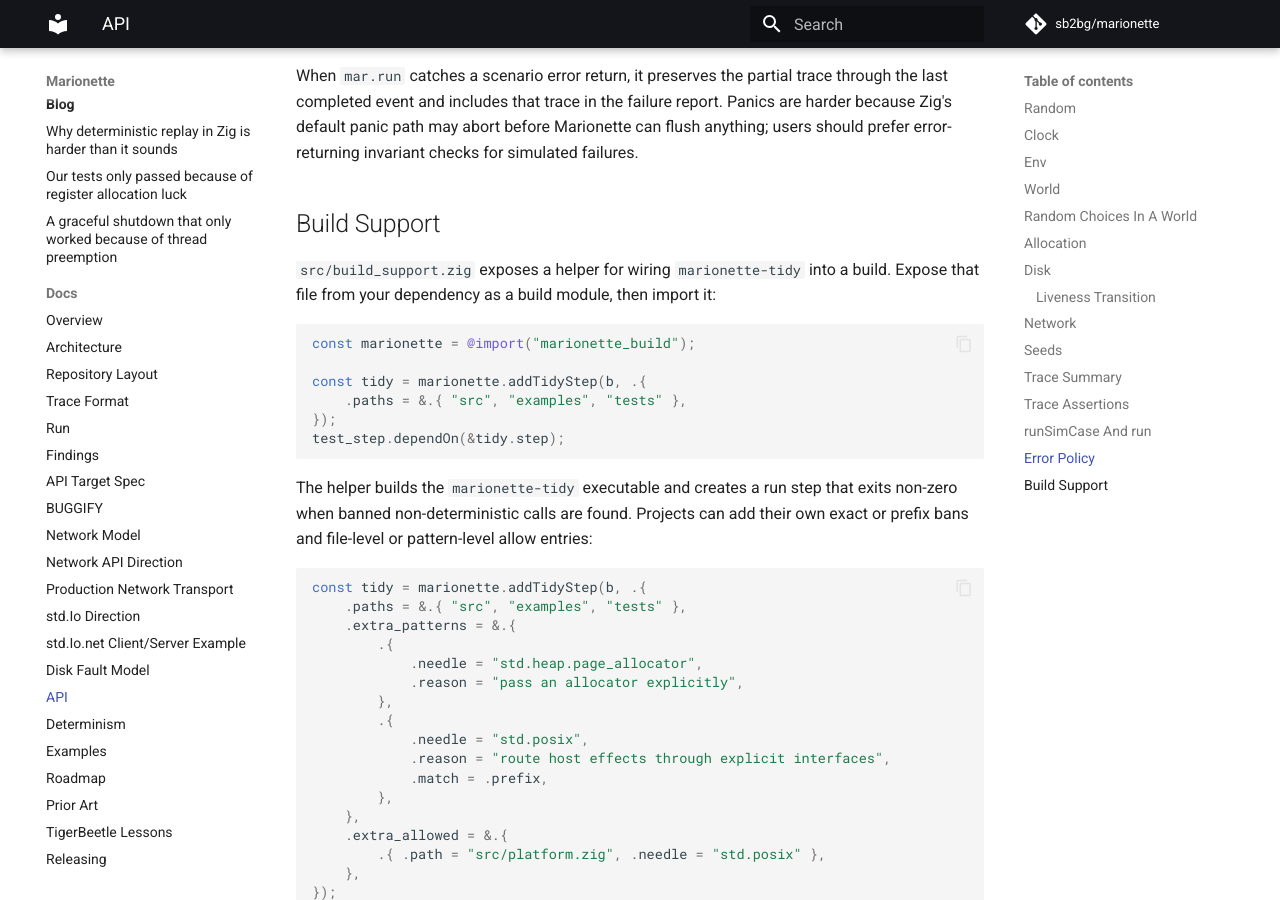
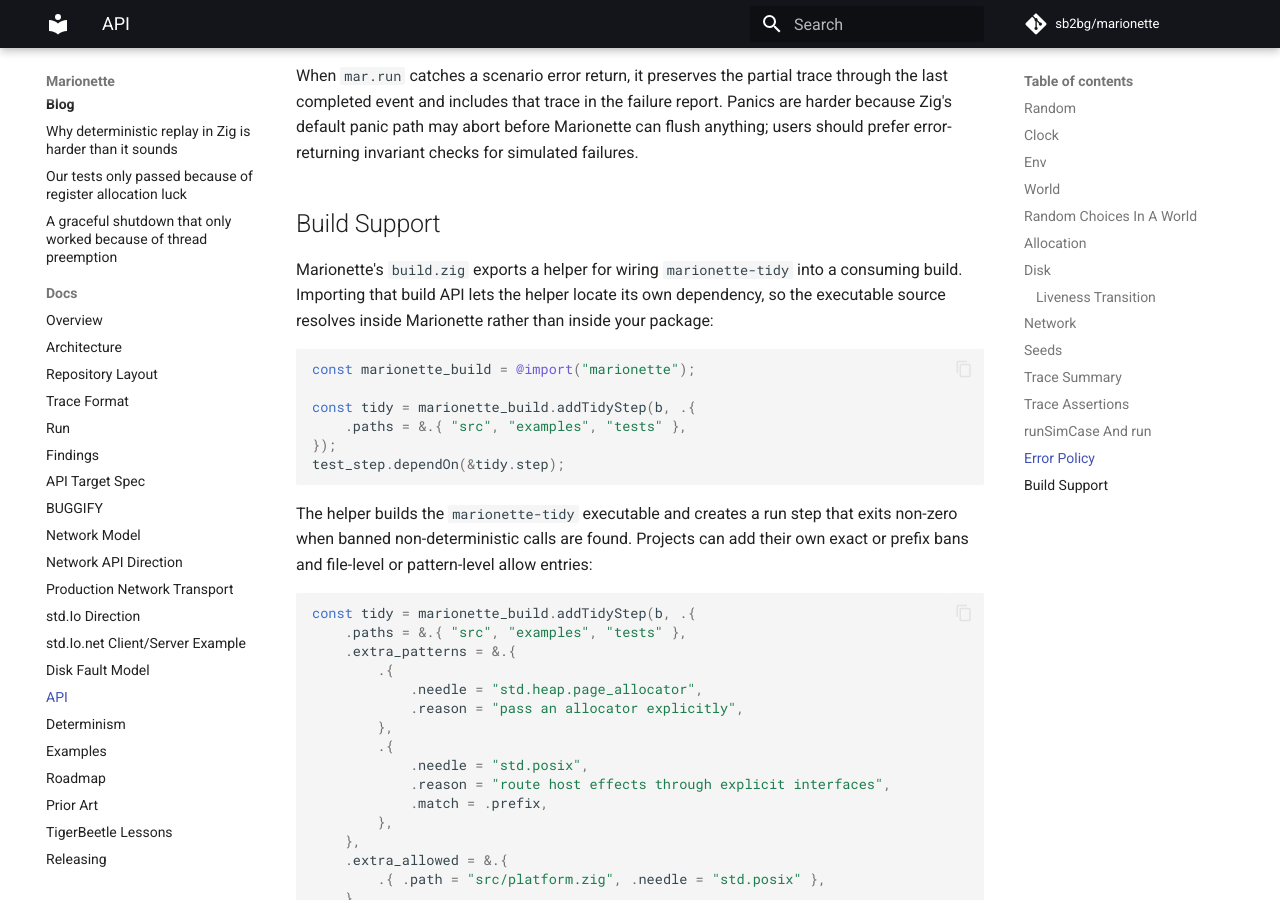
Before and after one commit to sb2bg/marionette, an MkDocs documentation site: the page built from docs/api.md, in a window 1280 px wide and 900 px high, scrolled down 17713 px. Built offline with MkDocs 1.6.1 and Material for MkDocs 9.7.7, drawn with Linux system fonts in a browser that asks for light colours; comment, search, counter and statistics services are not loaded.

Commit message:
Fix tidy helper dependency path

````diff
--- a/docs/api.md
+++ b/docs/api.md
@@ -924,13 +924,15 @@ simulated failures.
 
 ## Build Support
 
-`src/build_support.zig` exposes a helper for wiring `marionette-tidy` into a
-build. Expose that file from your dependency as a build module, then import it:
+Marionette's `build.zig` exports a helper for wiring `marionette-tidy` into a
+consuming build. Importing that build API lets the helper locate its own
+dependency, so the executable source resolves inside Marionette rather than
+inside your package:
 
 ```zig
-const marionette = @import("marionette_build");
+const marionette_build = @import("marionette");
 
-const tidy = marionette.addTidyStep(b, .{
+const tidy = marionette_build.addTidyStep(b, .{
     .paths = &.{ "src", "examples", "tests" },
 });
 test_step.dependOn(&tidy.step);
@@ -941,7 +943,7 @@ exits non-zero when banned non-deterministic calls are found. Projects can add
 their own exact or prefix bans and file-level or pattern-level allow entries:
 
 ```zig
-const tidy = marionette.addTidyStep(b, .{
+const tidy = marionette_build.addTidyStep(b, .{
     .paths = &.{ "src", "examples", "tests" },
     .extra_patterns = &.{
         .{
````
Also changed, not shown: CHANGELOG.md (+5 -0 lines), SIMULATOR_FINDINGS.md (+1 -1 lines), docs/determinism.md (+6 -3 lines), 6 other files.
